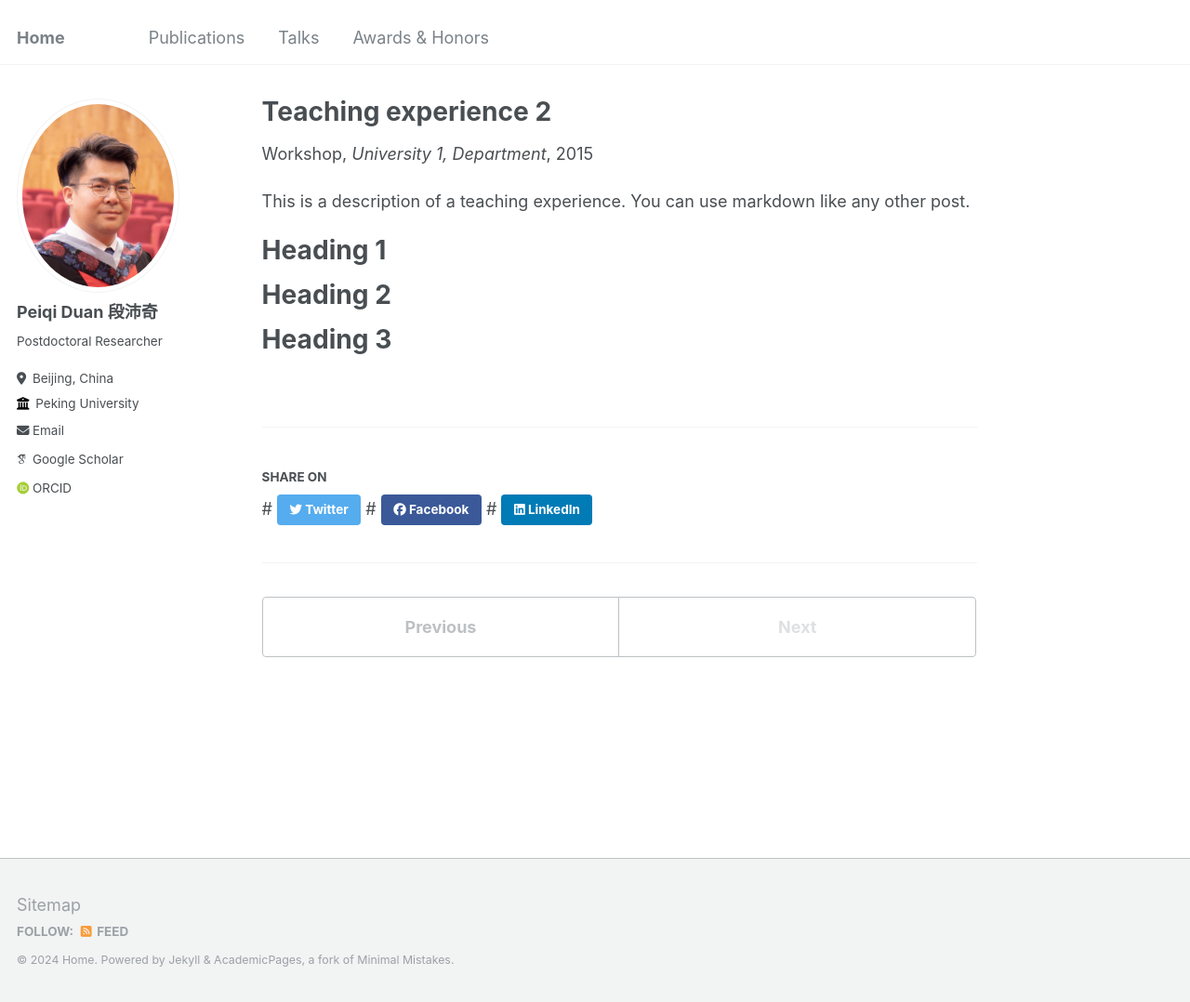
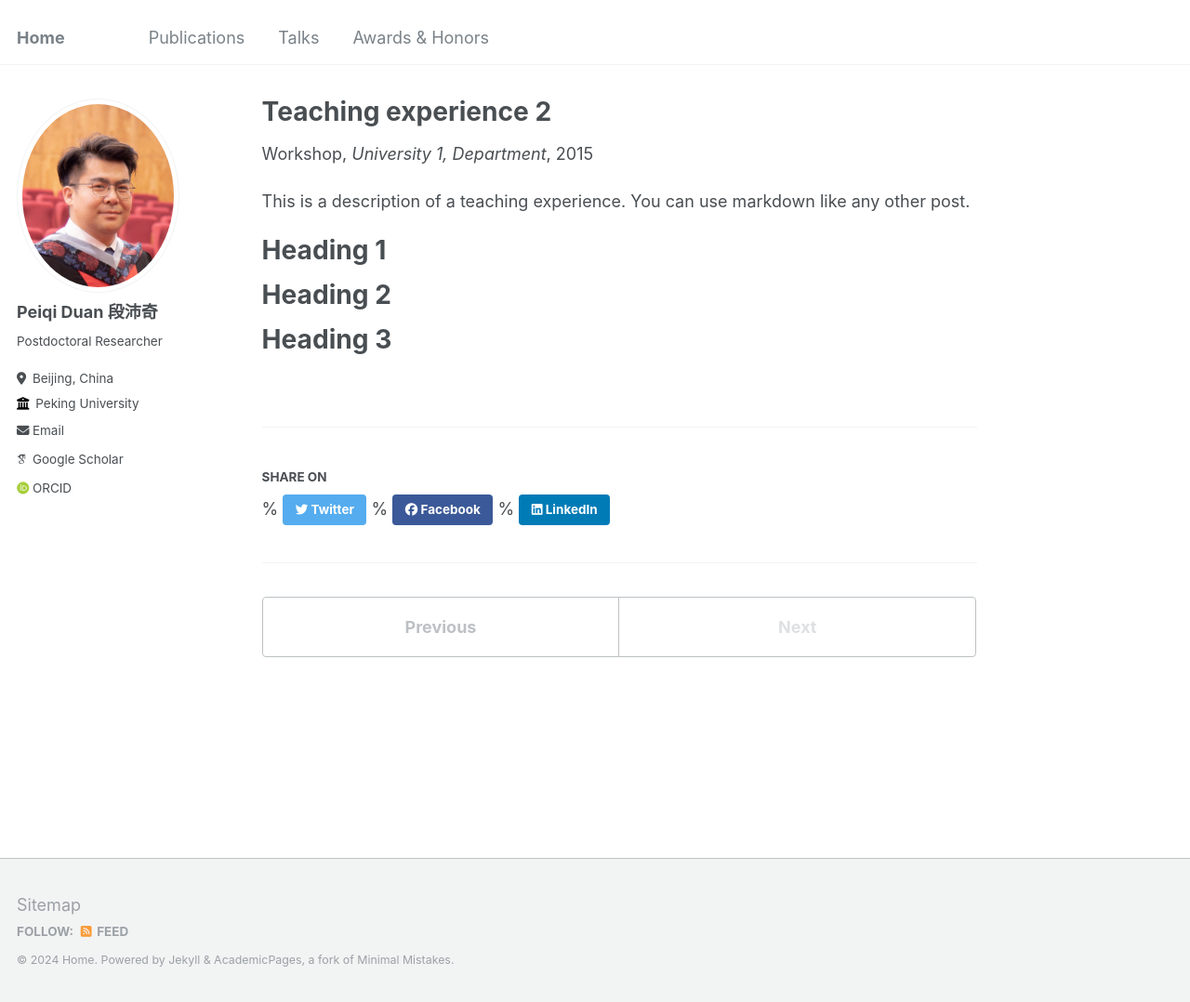
Before and after one commit to peiqi-duan/peiqi-duan.github.io, a Jekyll site: the page built from _teaching/2015-spring-teaching-2.md, in a window 1280 px wide and 1078 px high. Shown: the whole window at 93% size. Built offline with Jekyll 4.4.1, drawn with Linux system fonts in a browser that asks for light colours; some web fonts are replaced.

Commit message:
Update social-share.html

```diff
--- a/_includes/social-share.html
+++ b/_includes/social-share.html
@@ -5,9 +5,9 @@
     <h4 class="page__share-title">{{ site.data.ui-text[site.locale].share_on_label | default: "Share on" }}</h4>
   {% endif %}
 
- # <a href="https://twitter.com/intent/tweet?text={{ base_path }}{{ page.url }}" class="btn btn--twitter" title="{{ site.data.ui-text[site.locale].share_on_label | default: 'Share on' }} Twitter"><i class="fab fa-twitter" aria-hidden="true"></i><span> Twitter</span></a>
+ % <a href="https://twitter.com/intent/tweet?text={{ base_path }}{{ page.url }}" class="btn btn--twitter" title="{{ site.data.ui-text[site.locale].share_on_label | default: 'Share on' }} Twitter"><i class="fab fa-twitter" aria-hidden="true"></i><span> Twitter</span></a>
 
- # <a href="https://www.facebook.com/sharer/sharer.php?u={{ base_path }}{{ page.url }}" class="btn btn--facebook" title="{{ site.data.ui-text[site.locale].share_on_label | default: 'Share on' }} Facebook"><i class="fab fa-facebook" aria-hidden="true"></i><span> Facebook</span></a>
+ % <a href="https://www.facebook.com/sharer/sharer.php?u={{ base_path }}{{ page.url }}" class="btn btn--facebook" title="{{ site.data.ui-text[site.locale].share_on_label | default: 'Share on' }} Facebook"><i class="fab fa-facebook" aria-hidden="true"></i><span> Facebook</span></a>
 
- # <a href="https://www.linkedin.com/shareArticle?mini=true&url={{ base_path }}{{ page.url }}" class="btn btn--linkedin" title="{{ site.data.ui-text[site.locale].share_on_label | default: 'Share on' }} LinkedIn"><i class="fab fa-linkedin" aria-hidden="true"></i><span> LinkedIn</span></a>
+ % <a href="https://www.linkedin.com/shareArticle?mini=true&url={{ base_path }}{{ page.url }}" class="btn btn--linkedin" title="{{ site.data.ui-text[site.locale].share_on_label | default: 'Share on' }} LinkedIn"><i class="fab fa-linkedin" aria-hidden="true"></i><span> LinkedIn</span></a>
 </section>
```
